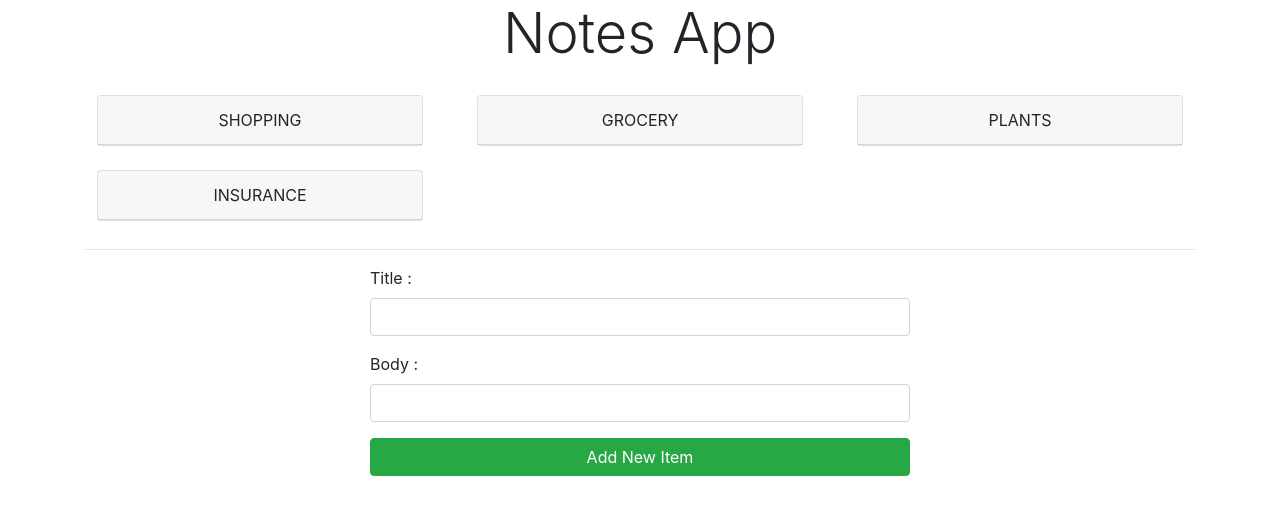
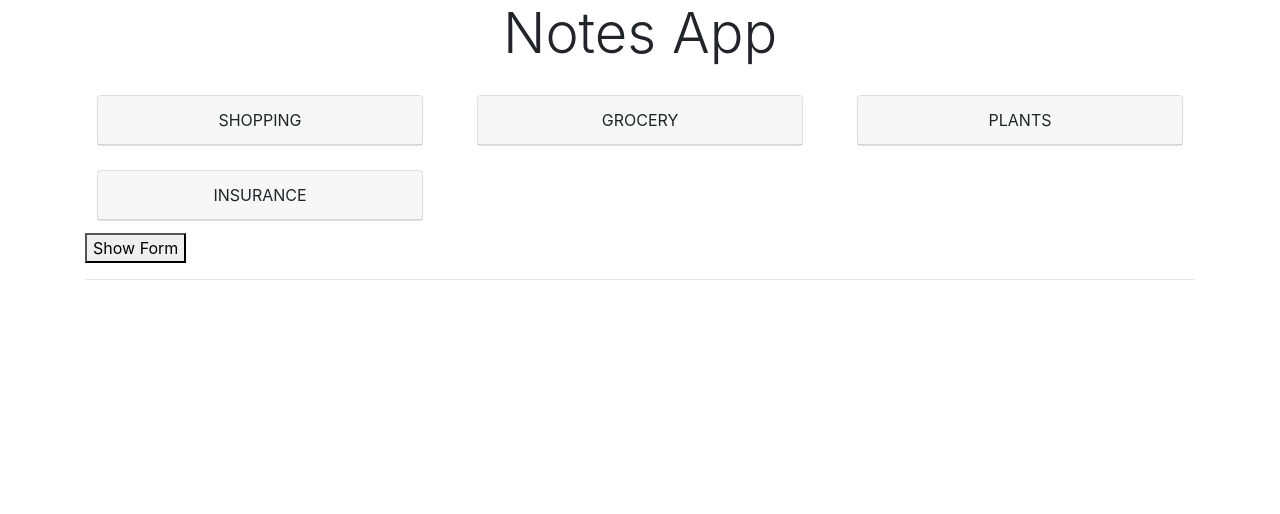
Before and after one commit to synergy2411/incedo-b1, a React (Create React App) app in the folder react-demo/notes-app/: page / in a window 1280 px wide. Shown: the top 514 px of the page. Built offline with nearby package versions, Linux system fonts and the light colour scheme.

Commit message:
showing hiding form via state

```diff
--- a/react-demo/notes-app/src/components/Notes/Notes.js
+++ b/react-demo/notes-app/src/components/Notes/Notes.js
@@ -9,7 +9,8 @@ class Notes extends Component {
             {id: 2, title : "grocery", body : "buy the pulses"},
             {id: 3, title : "plants", body : "pot the plants"},
             {id: 4, title : "insurance", body : "renew bike insurance"}
-        ]
+        ],
+        showForm : false
     }
 
     onAddNewItem = (title, body ) =>{
@@ -21,17 +22,21 @@ class Notes extends Component {
         this.setState({
             notes : [...this.state.notes, newNote]
         })
-
-        console.log(this.state.notes);
     }
 
     render() {
+        let myForm = null;
+        if(this.state.showForm){
+            myForm = <NoteForm addNewItem = { (title, body) => this.onAddNewItem(title, body)}/>
+        }
         return (
             <div>
                 <NoteList notes = {this.state.notes}/>
+
+                <button onClick={() => this.setState({showForm : !this.state.showForm}) }>Show Form</button>
+
                 <hr />
-                <NoteForm
-                    addNewItem = { (title, body) => this.onAddNewItem(title, body)}/>
+                {myForm}
             </div>
         );
     }
```
